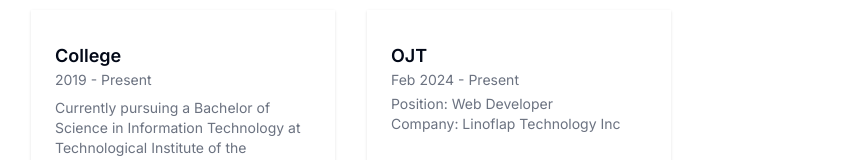
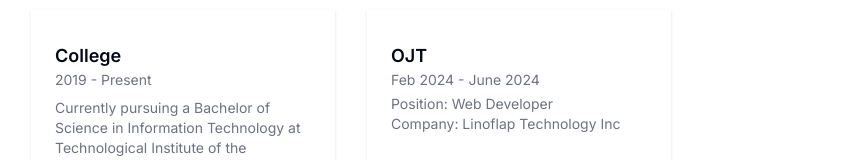
Before and after one commit to JaphetRugas/my-portfolio, a Next.js app: page / in a window 1280 px wide. Shown: the part 3991-4151 px from the top of the page, without its empty margins (121-966 px from the left). Built offline with nearby package versions, Linux system fonts and the light colour scheme.

Commit message:
Update OJT date end

```diff
--- a/src/components/Experience.tsx
+++ b/src/components/Experience.tsx
@@ -24,7 +24,7 @@
               </div>
               <div className="bg-white px-6 py-8 shadow dark:bg-gray-950">
                 <h3 className="text-lg font-semibold">OJT</h3>
-                <p className="text-sm text-gray-500 dark:text-gray-400">Feb 2024 - Present</p>
+                <p className="text-sm text-gray-500 dark:text-gray-400">Feb 2024 - June 2024</p>
                 <p className="mt-1 text-sm text-gray-500 dark:text-gray-400">
                   Position: Web Developer  <br />
                   Company: Linoflap Technology Inc
```
